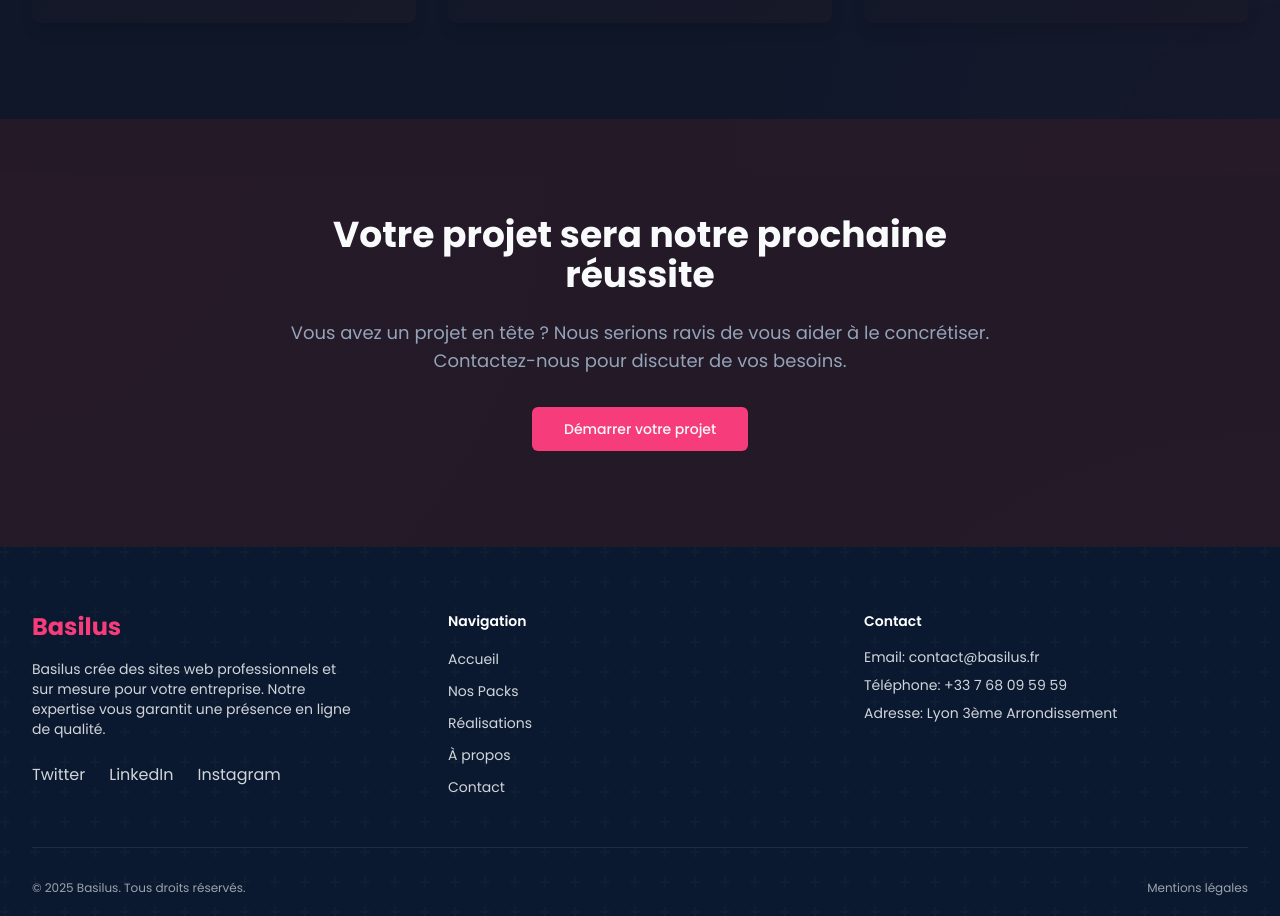
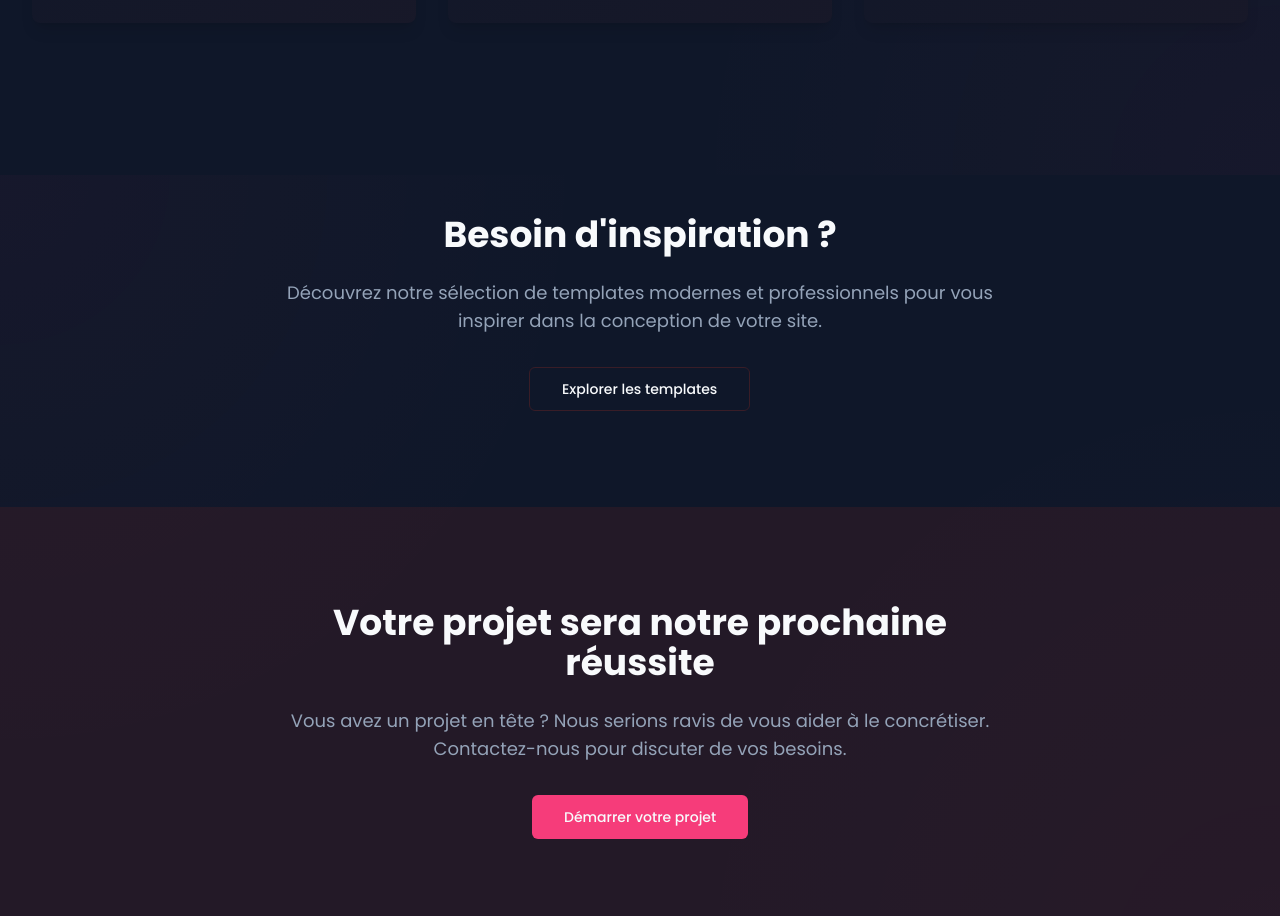
Before and after one commit to xertyde/basilus, a Next.js app: page /realisations in a window 1280 px wide. Shown: the part 1425-2341 px from the top of the page. Built offline with nearby package versions, Linux system fonts and the light colour scheme.

Commit message:
lien vers templates

```diff
--- a/app/form/page.tsx
+++ b/app/form/page.tsx
@@ -577,11 +577,18 @@ export default function ProjectForm() {
               <div>
                 <label className="block text-sm font-medium text-foreground mb-2">
                   3 à 5 liens de sites que vous aimez
+                  <span className="text-muted-foreground text-xs ml-2">
+                    Besoin d'inspiration ? Découvrez notre sélection de templates modernes sur
+                    <a href="https://webflow.com/templates" target="_blank" rel="noopener noreferrer" className="text-primary hover:underline ml-1">
+                      Webflow Templates
+                    </a>
+                  </span>
                 </label>
                 <textarea
                   {...register('liked_sites')}
+                  className="w-full px-4 py-2 rounded-lg bg-background border border-input focus:border-primary focus:ring-2 focus:ring-primary/20 transition-colors"
                   rows={4}
-                  className="w-full px-4 py-2 rounded-lg bg-background border border-input focus:border-primary focus:ring-2 focus:ring-primary/20 transition-colors"
+                  placeholder="Ex: https://www.example1.com, https://www.example2.com"
                 />
               </div>
 
--- a/app/realisations/page.tsx
+++ b/app/realisations/page.tsx
@@ -92,6 +92,22 @@ export default function RealisationsPage() {
         </div>
       </section>
 
+      <section className="py-16 md:py-24">
+        <div className="container">
+          <div className="max-w-3xl mx-auto text-center animate-on-scroll">
+            <h2 className="text-3xl md:text-4xl font-bold mb-6">Besoin d'inspiration ?</h2>
+            <p className="text-lg text-muted-foreground mb-8">
+              Découvrez notre sélection de templates modernes et professionnels pour vous inspirer dans la conception de votre site.
+            </p>
+            <Button asChild variant="outline" size="lg" className="animate-scale">
+              <Link href="https://webflow.com/templates" target="_blank" rel="noopener noreferrer">
+                Explorer les templates
+              </Link>
+            </Button>
+          </div>
+        </div>
+      </section>
+
       <section className="py-16 md:py-24 bg-muted/50">
         <div className="container">
           <div className="max-w-3xl mx-auto text-center animate-on-scroll">
```
